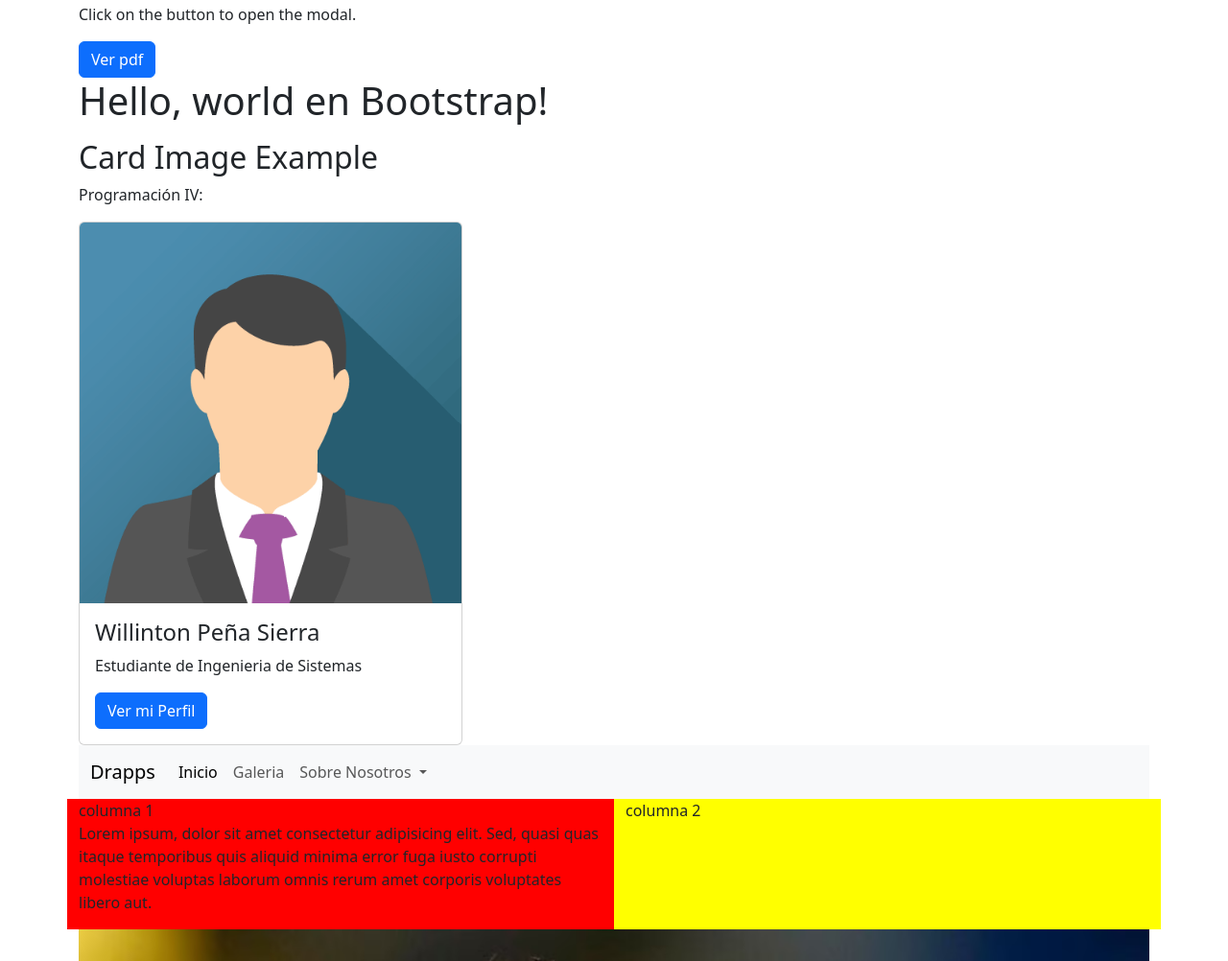
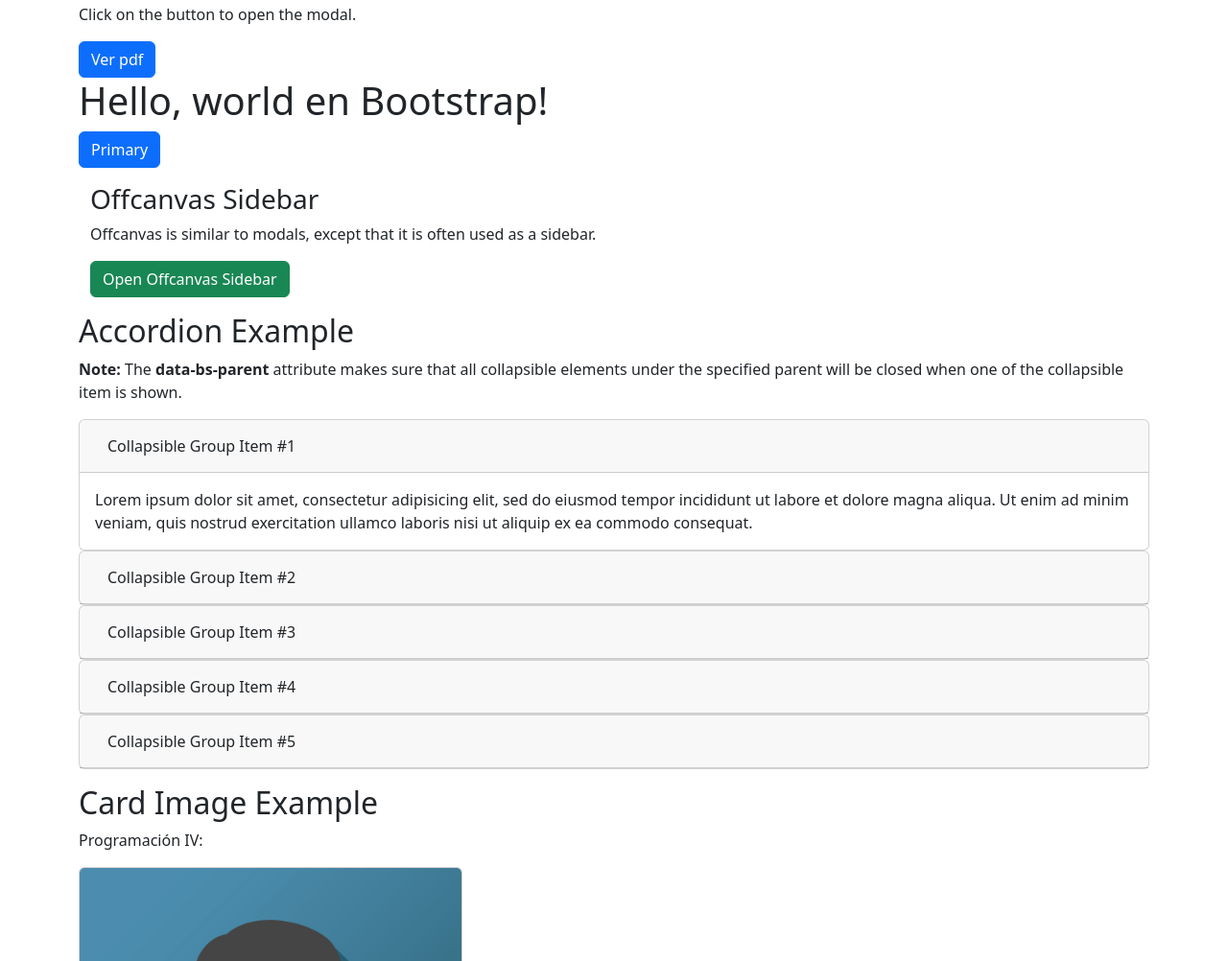
Before and after one commit to willypena18/bootstrap1, a plain HTML site: page index.html in a window 1280 px wide. Shown: the part 350-1352 px from the top of the page at 96% size. Drawn offline with nearby package versions, Linux system fonts and the light colour scheme.

Commit message:
Actualizacion componentes 15-04-2025

```diff
--- a/index.html
+++ b/index.html
@@ -7,6 +7,23 @@
     <link href="https://cdn.jsdelivr.net/npm/bootstrap@5.3.3/dist/css/bootstrap.min.css" rel="stylesheet" integrity="sha384-QWTKZyjpPEjISv5WaRU9OFeRpok6YctnYmDr5pNlyT2bRjXh0JMhjY6hW+ALEwIH" crossorigin="anonymous">
   </head>
   <body>
+
+    <!--inicion offcanva-->
+    <div class="offcanvas offcanvas-start" id="demo1">
+      <div class="offcanvas-header">
+        <h1 class="offcanvas-title">Redes sociales</h1>
+        <button type="button" class="btn-close" data-bs-dismiss="offcanvas"></button>
+      </div>
+      <div class="offcanvas-body">
+        <p><a href="https://web.facebook.com/profile.php?id=100094364461467" target="_blank">Facebook</a></p>
+        <p><a href="https://www.instagram.com/cristiano?igsh=MTNldzBtcXZsY2U0eg==" target="_blank">Instagram</a></p>
+        <p><a href="https://www.tiktok.com/@realmadrid?_t=ZS-8vYfSCTb7wt&_r=1"target= "_blank">Tiktok</a></p>
+        <button class="btn btn-secondary" type="button">A Button</button>
+      </div>
+    </div>
+
+
+    <!--fin offcanva-->
 
     <!--inicion del carousel-->
     <!-- Carousel -->
@@ -177,7 +194,96 @@
 
     <div class="container">
         <h1>Hello, world en Bootstrap!</h1>
+        <button type="button" class="btn btn-primary">Primary</button>
+
+        <!--inicion boton offcanva-->
+        <div class="container-fluid mt-3">
+          <h3>Offcanvas Sidebar</h3>
+          <p>Offcanvas is similar to modals, except that it is often used as a sidebar.</p>
+          <button class="btn btn-success" type="button" data-bs-toggle="offcanvas" data-bs-target="#demo1">
+            Open Offcanvas Sidebar
+          </button>
+        </div>
+        <!--fin boton offcanva-->
     </div>
+    <!--inicio de collapsed-->
+    <div class="container mt-3">
+      <h2>Accordion Example</h2>
+      <p><strong>Note:</strong> The <strong>data-bs-parent</strong> attribute makes sure that all collapsible elements under the specified parent will be closed when one of the collapsible item is shown.</p>
+      <div id="accordion">
+        <div class="card">
+          <div class="card-header">
+            <a class="btn" data-bs-toggle="collapse" href="#collapseOne">
+              Collapsible Group Item #1
+            </a>
+          </div>
+          <div id="collapseOne" class="collapse show" data-bs-parent="#accordion">
+            <div class="card-body">
+              Lorem ipsum dolor sit amet, consectetur adipisicing elit, sed do eiusmod tempor incididunt ut labore et dolore magna aliqua. Ut enim ad minim veniam, quis nostrud exercitation ullamco laboris nisi ut aliquip ex ea commodo consequat.
+            </div>
+          </div>
+        </div>
+        <div class="card">
+          <div class="card-header">
+            <a class="collapsed btn" data-bs-toggle="collapse" href="#collapseTwo">
+            Collapsible Group Item #2
+          </a>
+          </div>
+          <div id="collapseTwo" class="collapse" data-bs-parent="#accordion">
+            <div class="card-body">
+              Lorem ipsum dolor sit amet, consectetur adipisicing elit, sed do eiusmod tempor incididunt ut labore et dolore magna aliqua. Ut enim ad minim veniam, quis nostrud exercitation ullamco laboris nisi ut aliquip ex ea commodo consequat.
+            </div>
+          </div>
+        </div>
+        <div class="card">
+          <div class="card-header">
+            <a class="collapsed btn" data-bs-toggle="collapse" href="#collapseThree">
+              Collapsible Group Item #3
+            </a>
+          </div>
+          <div id="collapseThree" class="collapse" data-bs-parent="#accordion">
+            <div class="card-body">
+              Lorem ipsum dolor sit amet, consectetur adipisicing elit, sed do eiusmod tempor incididunt ut labore et dolore magna aliqua. Ut enim ad minim veniam, quis nostrud exercitation ullamco laboris nisi ut aliquip ex ea commodo consequat.
+            </div>
+          </div>
+        </div>
+        <!--inico card 4-->
+        <div class="card">
+          <div class="card-header">
+            <a class="collapsed btn" data-bs-toggle="collapse" href="#collapseFour">
+              Collapsible Group Item #4
+            </a>
+          </div>
+          <div id="collapseFour" class="collapse" data-bs-parent="#accordion">
+            <div class="card-body">
+
+              <iframe src="archivos/CR7.pdf" frameborder="0" width="100%" height="500px"></iframe>
+            </div>
+          </div>
+        </div>
+        <!--fin card 4 -->
+
+        <!--inico card 5-->
+        <div class="card">
+          <div class="card-header">
+            <a class="collapsed btn" data-bs-toggle="collapse" href="#collapseFive">
+              Collapsible Group Item #5
+            </a>
+          </div>
+          <div id="collapseFive" class="collapse" data-bs-parent="#accordion">
+            <div class="card-body">
+
+            <video src="video/video.mp4"controls width="100%" ></video>
+
+          </div>
+          </div>
+        </div>
+        <!--fin card 5 -->
+
+      </div>
+    </div>
+    <!--fin de collapsed-->
+
 
    <!-- Inicio card -->
    <div class="container mt-3">
```
